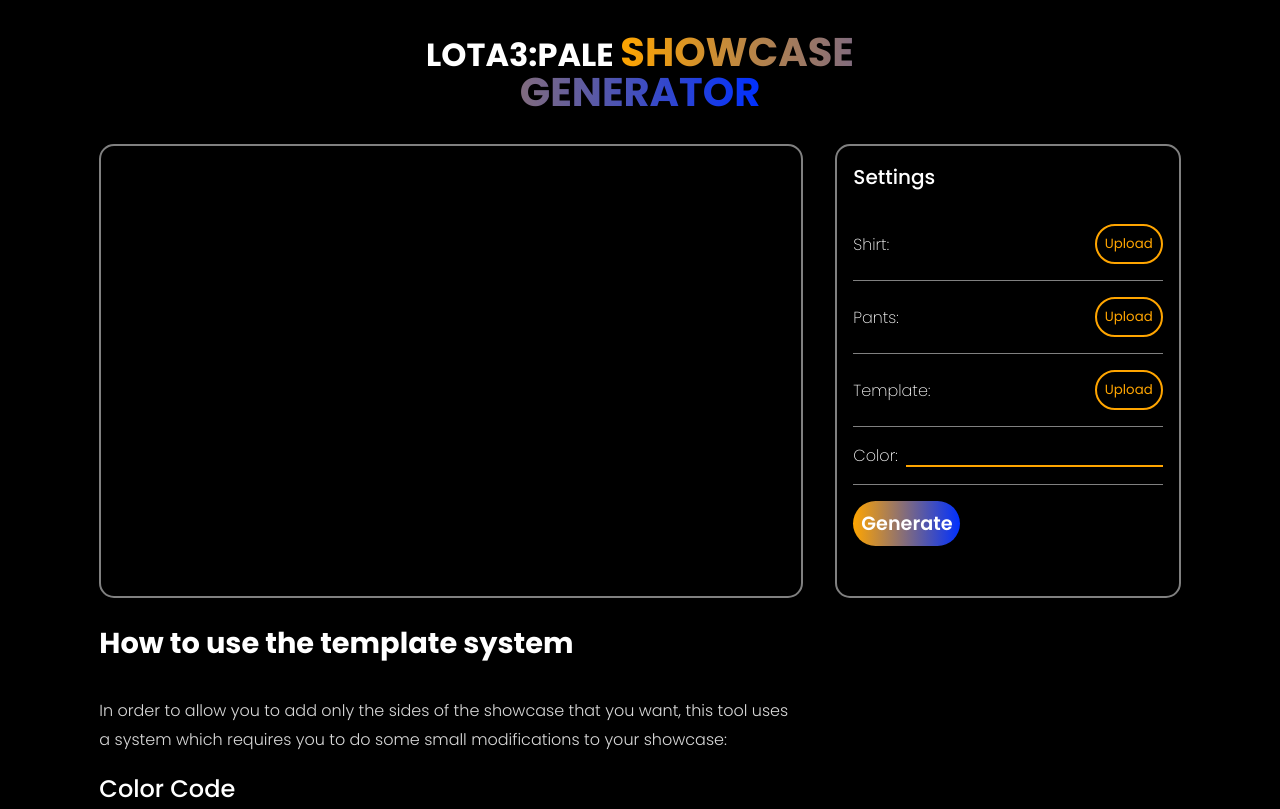
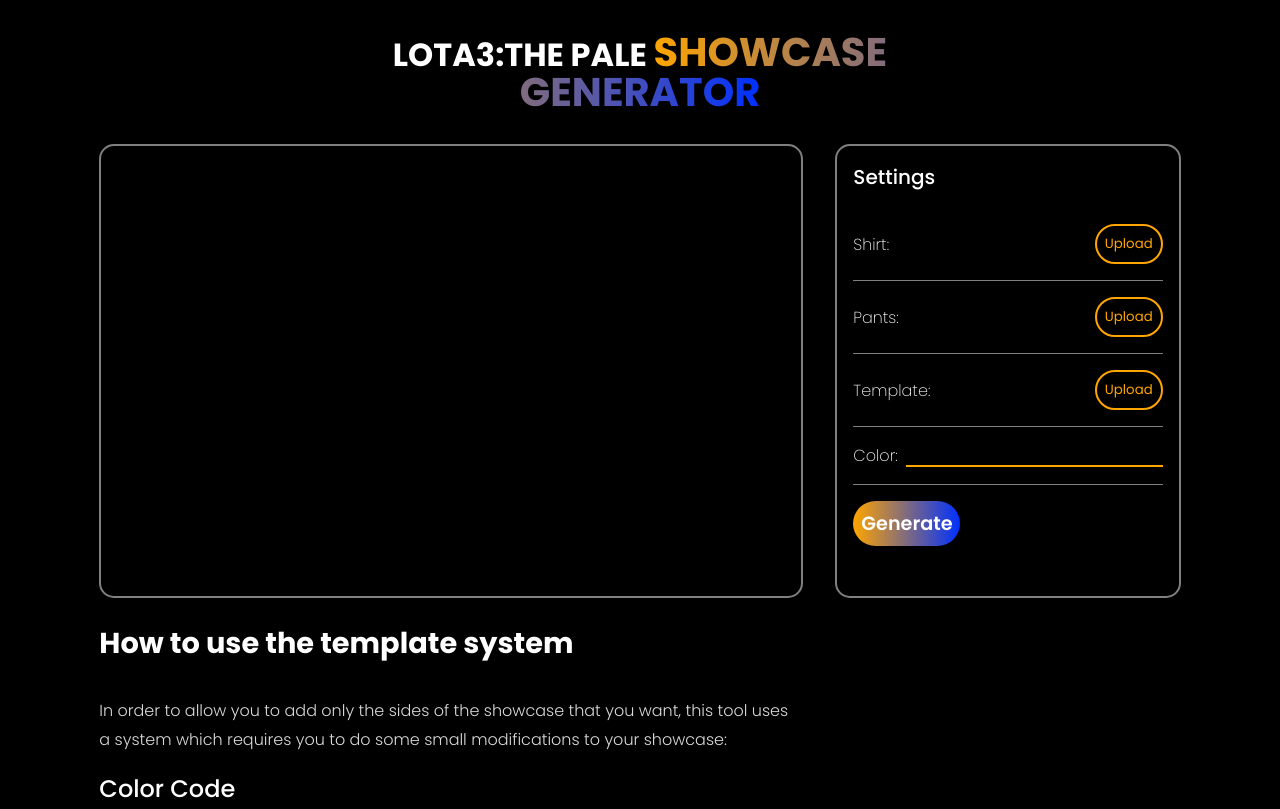
Before and after one commit to polandCW/Pale-Showcase-Generator, a plain HTML site: page index.html in a window 1280 px wide. Shown: the top 809 px of the page. Drawn offline with Linux system fonts and the light colour scheme.

Commit message:
Refactor index.html title and header content
Updated the title and header text for clarity.

```diff
--- a/index.html
+++ b/index.html
@@ -9,14 +9,13 @@
         </style>
         <link rel="stylesheet" href="style.css" />
         <script src="main.js" type="module" defer></script>
-        <title>LOTA3:Pale Showcase Generator</title>
+        <title>LOTA3:Pale     Showcase Generator</title>
     </head>
     <body>
         <header>
             <h1 class="header__title">
-                LOTA3:Pale
-
-                <span>Showcase Generator</span>
+                LOTA3:The Pale
+               <span>Showcase Generator</span>
             </h1>
         </header>
         <main>
```
